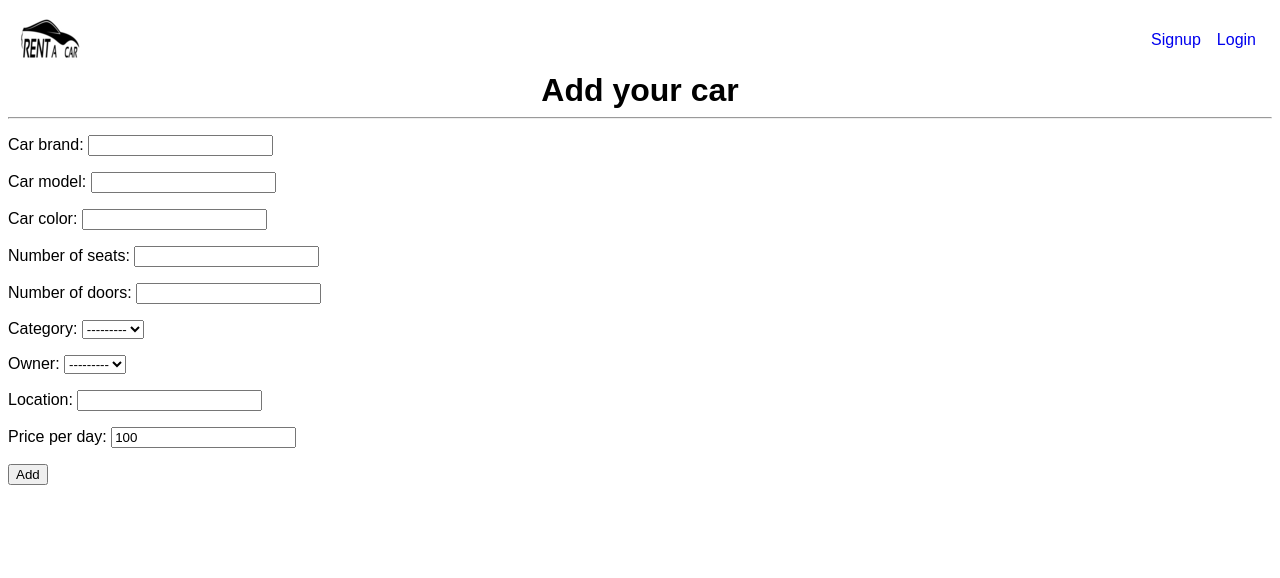
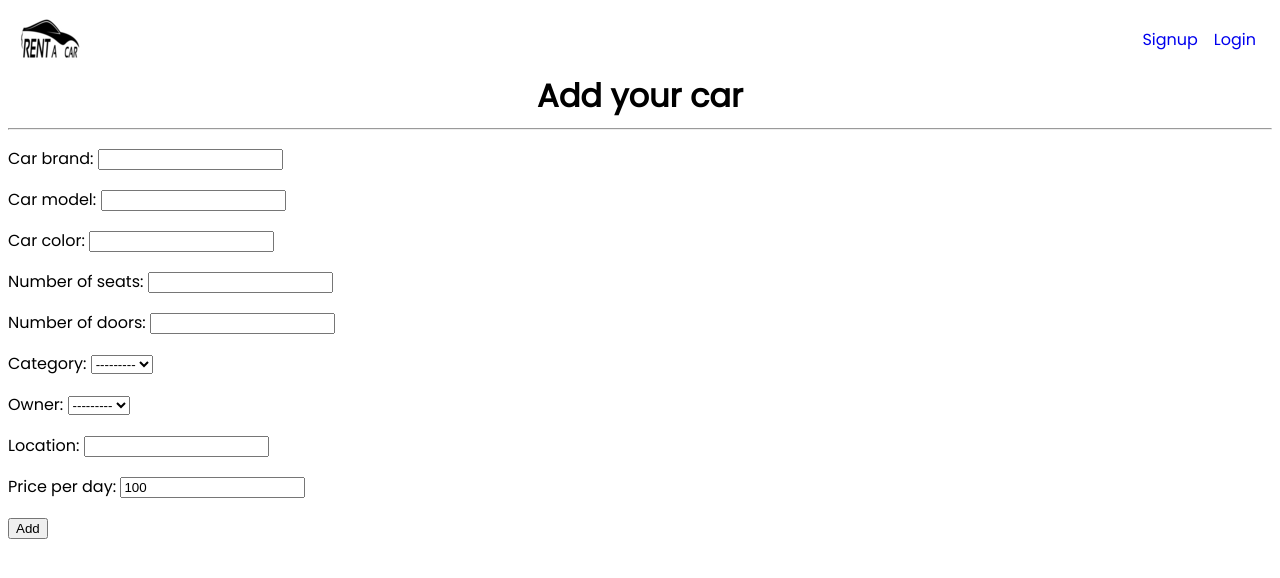
Before and after one commit to campbell-lucas/rent_a_car, a Django app: page /add_car/ in a window 1280 px wide. Shown: the top 578 px of the page. Run offline with Django 4.2, Linux system fonts and the light colour scheme; data that the repository does not hold is empty; parts of the project's set-up code (start-up, migrations or seed data) failed here and were passed over.

Commit message:
added font links to google api

```diff
--- a/templates/base.html
+++ b/templates/base.html
@@ -7,6 +7,9 @@
     <meta name="viewport"
           content="width=device-width, user-scalable=no, initial-scale=1.0, maximum-scale=1.0, minimum-scale=1.0">
     <meta http-equiv="X-UA-Compatible" content="ie=edge">
+    <link rel="preconnect" href="https://fonts.googleapis.com">
+    <link rel="preconnect" href="https://fonts.gstatic.com" crossorigin>
+    <link href="https://fonts.googleapis.com/css2?family=Poppins&display=swap" rel="stylesheet">
     {% block styles %}
         <link rel="stylesheet" href="{% static 'styles/main.css' %}">
     {% endblock styles %}
```
